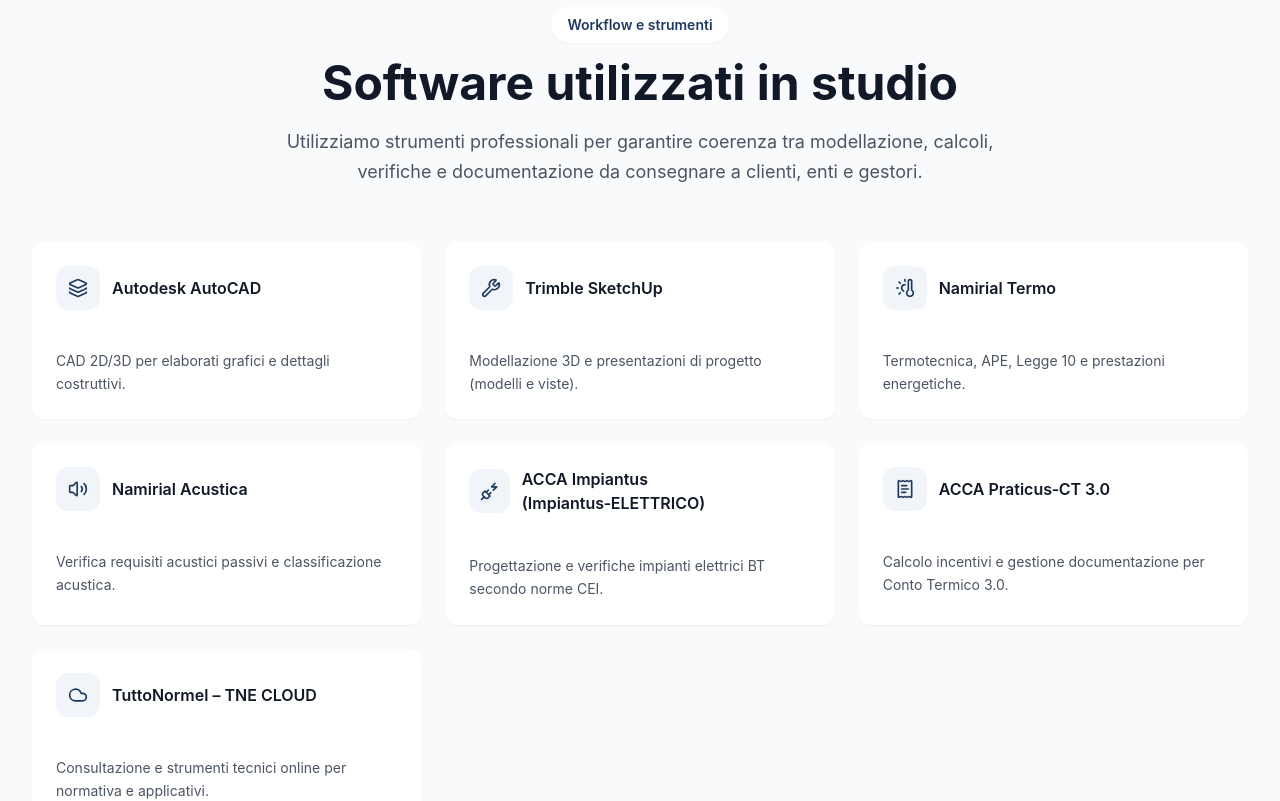
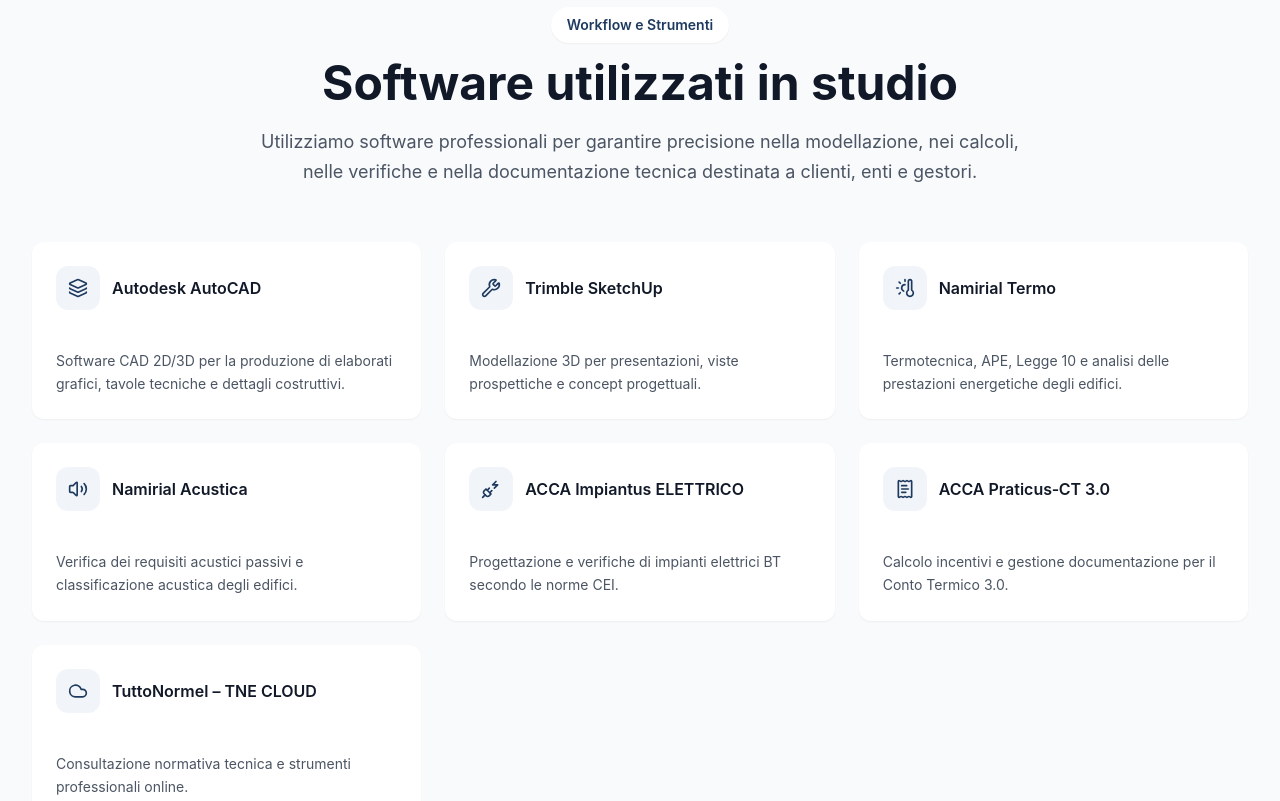
Before and after one commit to paganoingvincenzo/studio-website, a React (Vite) app in the folder app/: page / in a window 1280 px wide. Shown: the part 4220-5021 px from the top of the page. Built offline with nearby package versions, Linux system fonts and the light colour scheme.

Commit message:
Update Tools.tsx

```diff
--- a/app/src/sections/Tools.tsx
+++ b/app/src/sections/Tools.tsx
@@ -1,61 +1,77 @@
-import { Wrench, Layers3, ThermometerSun, Volume2, PlugZap, ReceiptText, Cloud } from 'lucide-react';
+import {
+  Wrench,
+  Layers3,
+  ThermometerSun,
+  Volume2,
+  PlugZap,
+  ReceiptText,
+  Cloud,
+} from 'lucide-react';
 import { Card, CardContent, CardHeader } from '@/components/ui/card';
 
 const tools = [
   {
     icon: Layers3,
     name: 'Autodesk AutoCAD',
-    note: 'CAD 2D/3D per elaborati grafici e dettagli costruttivi.',
+    note: 'Software CAD 2D/3D per la produzione di elaborati grafici, tavole tecniche e dettagli costruttivi.',
   },
   {
     icon: Wrench,
     name: 'Trimble SketchUp',
-    note: 'Modellazione 3D e presentazioni di progetto (modelli e viste).',
+    note: 'Modellazione 3D per presentazioni, viste prospettiche e concept progettuali.',
   },
   {
     icon: ThermometerSun,
     name: 'Namirial Termo',
-    note: 'Termotecnica, APE, Legge 10 e prestazioni energetiche.',
+    note: 'Termotecnica, APE, Legge 10 e analisi delle prestazioni energetiche degli edifici.',
   },
   {
     icon: Volume2,
     name: 'Namirial Acustica',
-    note: 'Verifica requisiti acustici passivi e classificazione acustica.',
+    note: 'Verifica dei requisiti acustici passivi e classificazione acustica degli edifici.',
   },
   {
     icon: PlugZap,
-    name: 'ACCA Impiantus (Impiantus‑ELETTRICO)',
-    note: 'Progettazione e verifiche impianti elettrici BT secondo norme CEI.',
+    name: 'ACCA Impiantus ELETTRICO',
+    note: 'Progettazione e verifiche di impianti elettrici BT secondo le norme CEI.',
   },
   {
     icon: ReceiptText,
     name: 'ACCA Praticus‑CT 3.0',
-    note: 'Calcolo incentivi e gestione documentazione per Conto Termico 3.0.',
+    note: 'Calcolo incentivi e gestione documentazione per il Conto Termico 3.0.',
   },
   {
     icon: Cloud,
     name: 'TuttoNormel – TNE CLOUD',
-    note: 'Consultazione e strumenti tecnici online per normativa e applicativi.',
+    note: 'Consultazione normativa tecnica e strumenti professionali online.',
   },
 ];
 
 export default function Tools() {
   return (
-    <section id="strumenti" aria-label="Strumenti e Software" className="py-24 bg-slate-50">
+    <section
+      id="strumenti"
+      aria-label="Strumenti e Software"
+      className="py-24 bg-slate-50"
+    >
       <div className="max-w-7xl mx-auto px-4 sm:px-6 lg:px-8">
+
+        {/* Header */}
         <div className="text-center mb-14">
           <span className="inline-block px-4 py-2 bg-white text-[#1e3a5f] rounded-full text-sm font-semibold mb-4 shadow-sm">
-            Workflow e strumenti
+            Workflow e Strumenti
           </span>
           <h2 className="text-3xl sm:text-4xl lg:text-5xl font-bold text-gray-900 mb-5">
             Software utilizzati in studio
           </h2>
           <p className="text-lg text-gray-600 max-w-3xl mx-auto leading-relaxed">
-            Utilizziamo strumenti professionali per garantire coerenza tra modellazione, calcoli, verifiche e documentazione
-            da consegnare a clienti, enti e gestori.
+            Utilizziamo software professionali per garantire precisione nella
+            modellazione, nei calcoli, nelle verifiche e nella documentazione
+            tecnica destinata a clienti, enti e gestori.
           </p>
         </div>
 
+        {/* Tools Grid */}
         <div className="grid sm:grid-cols-2 lg:grid-cols-3 gap-6">
           {tools.map((t) => (
             <Card key={t.name} className="border-0 shadow-sm bg-white">
@@ -64,18 +80,24 @@ export default function Tools() {
                   <div className="w-11 h-11 rounded-xl bg-slate-100 flex items-center justify-center">
                     <t.icon className="w-5 h-5 text-[#1e3a5f]" />
                   </div>
-                  <h3 className="text-base font-semibold text-gray-900">{t.name}</h3>
+                  <h3 className="text-base font-semibold text-gray-900">
+                    {t.name}
+                  </h3>
                 </div>
               </CardHeader>
               <CardContent className="pt-0">
-                <p className="text-sm text-gray-600 leading-relaxed">{t.note}</p>
+                <p className="text-sm text-gray-600 leading-relaxed">
+                  {t.note}
+                </p>
               </CardContent>
             </Card>
           ))}
         </div>
 
+        {/* Note */}
         <p className="text-xs text-gray-500 mt-10 leading-relaxed">
-          Nota: i marchi e i nomi dei software appartengono ai rispettivi proprietari e vengono citati a fini descrittivi.
+          Nota: i marchi e i nomi dei software appartengono ai rispettivi
+          proprietari e sono citati esclusivamente a fini descrittivi.
         </p>
       </div>
     </section>
```
